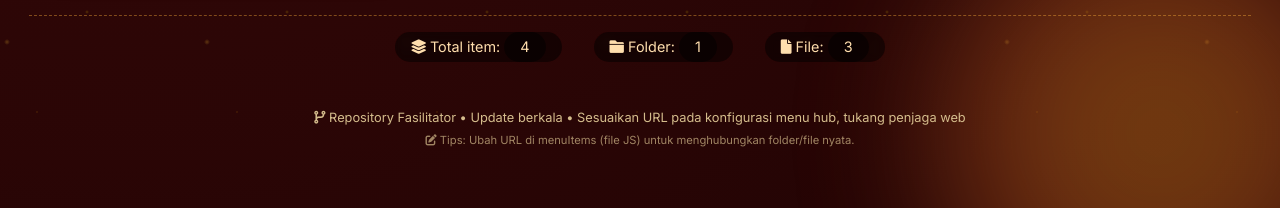
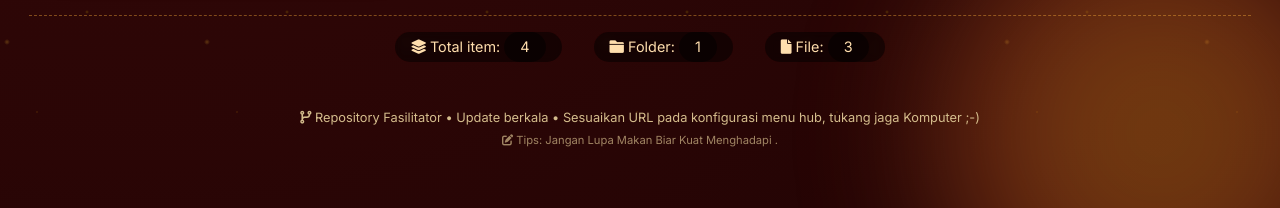
Before and after one commit to fasilitatormgl/siomai, a Jekyll site: the page bahankerja.html, which Jekyll copies as it is, in a window 1280 px wide and 1316 px high. Shown: the part 1105-1313 px from the top of the window. Built offline with Jekyll 4.4.1, drawn with Linux system fonts in a browser that asks for light colours.

Commit message:
Update bahankerja.html

```diff
--- a/bahankerja.html
+++ b/bahankerja.html
@@ -439,7 +439,7 @@
     <span><i class="fas fa-file"></i> File: <span id="fileCount">0</span></span>
   </div>
   <footer>
-    <i class="fas fa-code-branch"></i> Repository Fasilitator • Update berkala • Sesuaikan URL pada konfigurasi menu hub, tukang penjaga web
+    <i class="fas fa-code-branch"></i> Repository Fasilitator • Update berkala • Sesuaikan URL pada konfigurasi menu hub, tukang jaga Komputer ;-)
   </footer>
 </div>
 
@@ -611,7 +611,7 @@
         noteSpan.style.marginTop = "0.5rem";
         noteSpan.style.fontSize = "0.7rem";
         noteSpan.style.opacity = "0.7";
-        noteSpan.innerHTML = '<i class="fas fa-edit"></i> Tips: Ubah URL di menuItems (file JS) untuk menghubungkan folder/file nyata.';
+        noteSpan.innerHTML = '<i class="fas fa-edit"></i> Tips: Jangan Lupa Makan Biar Kuat Menghadapi .';
         footerNote.appendChild(noteSpan);
       }
     }
```
